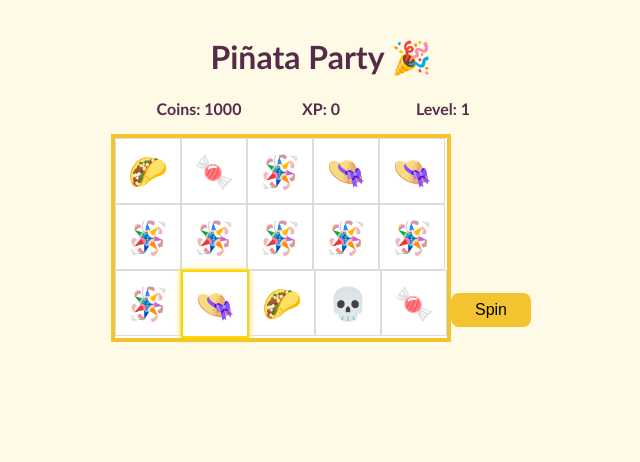
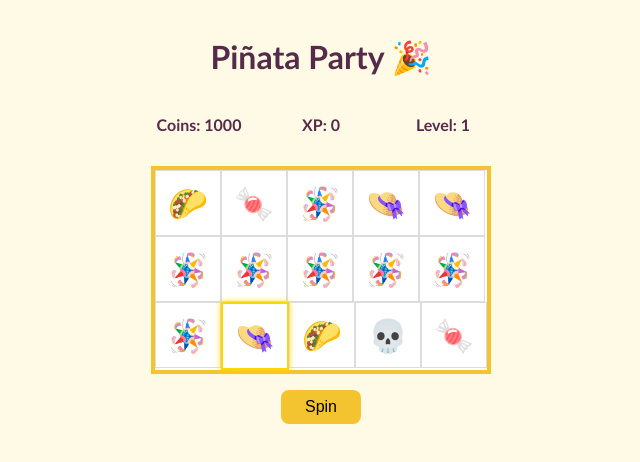
Before and after one commit to Udyalan/gira-ai, a React (Vite) app: page / in a window 1280 px wide. Shown: the top 462 px of the page, without its empty margins (319-959 px from the left). Built offline with nearby package versions, Linux system fonts and the light colour scheme.

Commit message:
Update CSS to improve layout and center app content
Co-authored-by: udyalan.fernando <udyalan.fernando@hotmail.com>

```diff
--- a/src/styles/main.css
+++ b/src/styles/main.css
@@ -1,3 +1,7 @@
+html, body {
+  height: 100%;
+}
+
 body {
   margin: 0;
   padding: 0;
@@ -8,7 +12,19 @@ body {
 }
 
 .app {
+  min-height: 100%;
+  display: flex;
+  flex-direction: column;
+  justify-content: center;
+  align-items: center;
+  gap: 1rem;
   padding: 1rem;
+}
+
+.slot-machine {
+  display: flex;
+  flex-direction: column;
+  align-items: center;
 }
 
 .grid {
```
